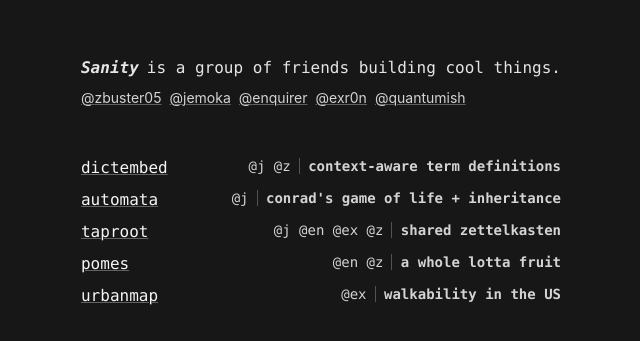
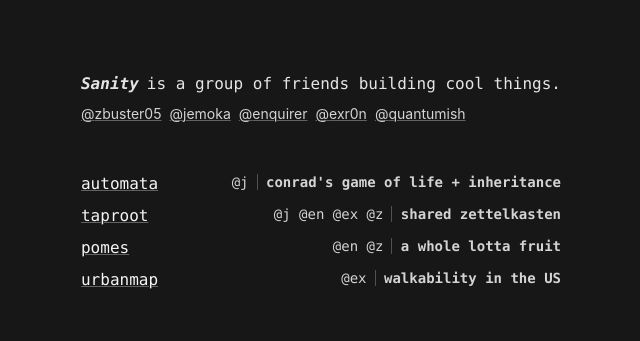
Before and after one commit to Jemoka/sanity, a React (Create React App) app: page / in a window 1280 px wide. Shown: the part 215-556 px from the top of the page, without its empty margins (319-959 px from the left). Built offline with nearby package versions, Linux system fonts and the light colour scheme.

Commit message:
update dictembeds position

```diff
--- a/src/App.js
+++ b/src/App.js
@@ -12,7 +12,6 @@ const FRIENDS = [
     { url: "https://richardfeynmanrocks.github.io/", name: "quantumish", color: "#6cad50" }
 ]
 const FEATURED_PROJECTS = [
-    { link: "https://dictembed.jklsnt.com/", title: "dictembed", authors: [ "@j", "@z" ], desc: "context-aware term definitions" },
     { link: "https://automata.jklsnt.com/", title: "automata", authors: [ "@j" ], desc: "conrad's game of life + inheritance" },
     { link: "https://taproot3.jklsnt.com/", title: "taproot", authors: [ "@j @en @ex @z" ], desc: "shared zettelkasten" },
     { link: "https://poems.jklsnt.com/", title: "pomes", authors: ["@en @z"], desc: "a whole lotta fruit"},
@@ -25,6 +24,7 @@ const ARXIVED_PROJECTS = [
     { link: "https://potato.jklsnt.com/", title: "potato", authors: [ "@j", "@z" ], desc: "znc and bitlbee instance" },
     { link: "https://balls.jklsnt.com/", title: "balls", authors: [ "@en" ], desc: "some balls that bounce, wheee!" },
     { link: "https://lilypads.jklsnt.com/", title: "lilypads", authors: [ "@en @ex" ], desc: "just some three.js art" },
+    { link: "https://doi.org/10.1007/978-3-031-10464-0_41/", title: "dictembed", authors: [ "@j", "@z" ], desc: "context-aware term definitions" },
 ]
 
 function App() {
```
